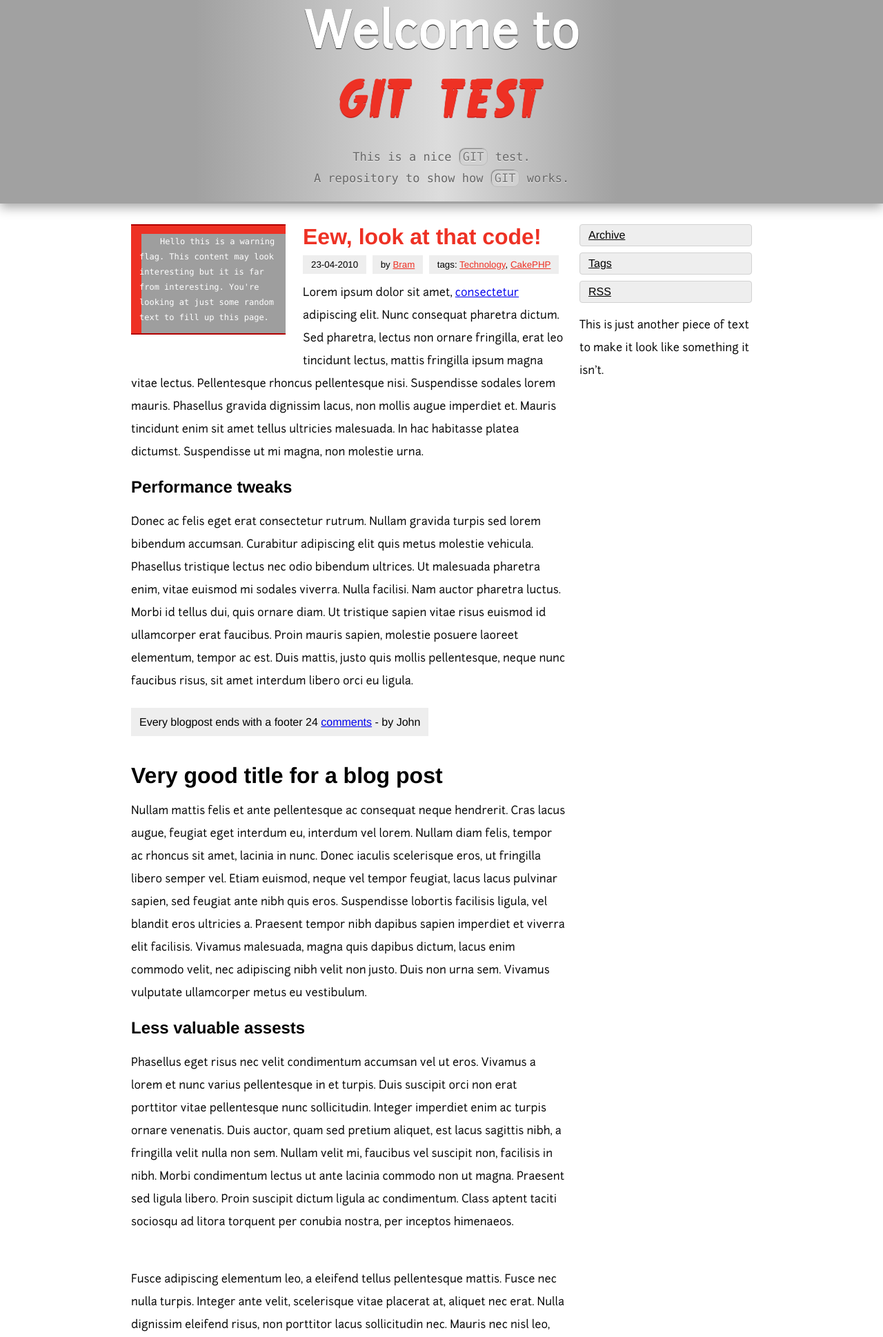
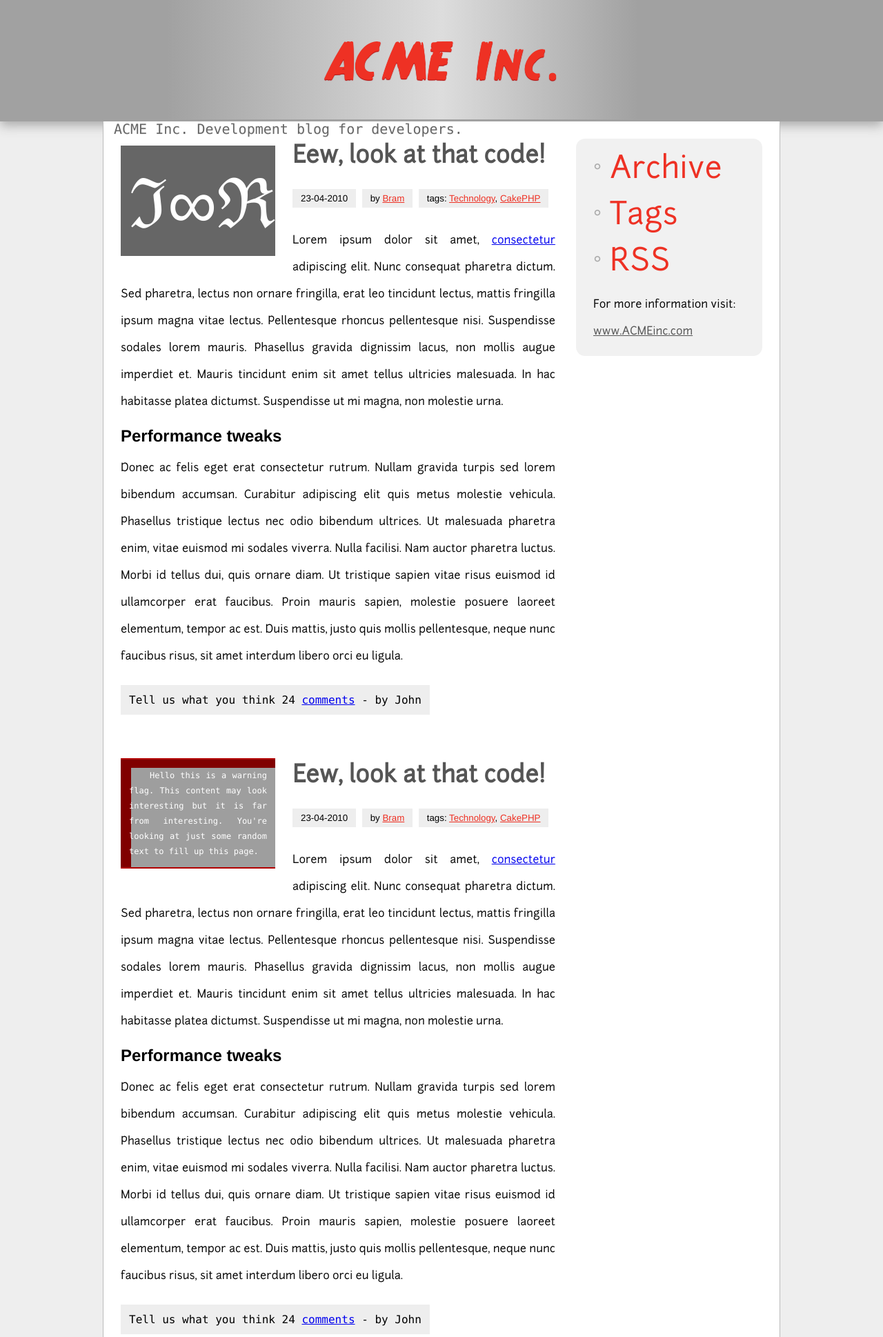
Before and after one commit to Adaneco/gittest, a PHP site: page / in a window 1280 px wide. Shown: the top 1938 px of the page at 69% size. Run offline with PHP 8.4, Linux system fonts and the light colour scheme; grey boxes are pictures that could not be loaded.

Commit message:
Some CSS testing.

```diff
--- a/css.css
+++ b/css.css
@@ -1,29 +1,37 @@
 @import url(fonts/fonts.css);
-body {font-family:Helvetica, sans-serif;margin:0;}
-	p {line-height:33px;font-family:junctionregularRegular;}
-	.wrap {width:900px;margin:0 auto;}
-		.bigtext {background:#a1a1a1;margin:0 0 30px 0;border-bottom:3px solid #a1a1a1;text-align:center;-webkit-box-shadow:0px 6px 15px #aaa;}
-			.bigtext_wrap {width:650px;margin:0 auto;padding:0 100px;}
+body {background:#eee;font-family:Helvetica, sans-serif;margin:0;}
+	p {line-height:39px;font-family:junctionregularRegular;text-align:justify;}
+	.wrap {width:930px;margin:0 auto;background:#fff;padding:25px;border-left:1px solid #bbb;border-right:1px solid #bbb;}
+		.wrap:after {content:".";display:block;height:0;clear:both;visibility:hidden;}
+		.bigtext {background:#a1a1a1;border-bottom:3px solid #a1a1a1;text-align:center;-webkit-box-shadow:0px 6px 15px #aaa;}
+			.bigtext_wrap {width:950px;height:140px;margin:0 auto;padding:30px 0 3px 0;}
 			.bigtext_wrap {background:-webkit-gradient(linear,right top,left top,color-stop(0.2, rgb(161,161,161)),color-stop(0.5, rgb(221,221,221)),color-stop(0.92, rgb(161,161,161)));}
-			.bigtext h1 {font-family:junctionregularRegular;font-size:70px;margin:0 0 12px 0;text-shadow:0px 1px 1px #000;color:#fff;line-height:100px;}
-				.bigtext h1 span {font: 100px TrueCrimesRegular, Georgia, sans-serif;letter-spacing:0;color:#ee3124;text-shadow:0px 1px 1px #b30000;}
-			.bigtext p {font-family:Monaco, junctionregularRegular, Sans-serif;font-size:17px;line-height:31px;text-shadow:0px 1px 1px #eee;color:#666;margin:0;}
+			.bigtext h1 {font-family:junctionregularRegular;font-size:50px;margin:0 0 12px 0;text-shadow:0px 1px 1px #000;color:#666;line-height:0px;}
+				.bigtext h1 span {font:80px TrueCrimesRegular, Georgia, sans-serif;letter-spacing:0;color:#ee3124;text-shadow:0px 1px 1px #b30000;}
+			.bigtext p {font-family:Monaco, junctionregularRegular, Sans-serif;font-size:20px;line-height:56px;text-shadow:0px 1px 1px #eee;color:#666;}
 			.bigtext a:link, .bigtext a:visited {color:#777;text-shadow:0px 1px 1px #fff;text-decoration:none;background:#d1d1d1;padding:2px 5px;-webkit-border-radius:9px;-webkit-box-shadow:inset 1px 1px 0px #888;border:1px solid #bbb;}
 				.bigtext a:hover {color:#444;border:1px solid #aaa;}
 		.left {float:left;width:630px;}
-			.post {margin:0 0 50px 0;}
-				.post .post_title {color:#ee3124;text-decoration:none;margin:0;}
+			.post {margin:0 0 75px 0;}
+				.post .post_title {color:#555;text-decoration:none;margin:0;font-family:junctionregularRegular;font-size:17px;line-height:50px;}
 					.post h1 {margin:0 0 12px 0;}
+					.post h2 {margin:16px 0 -3px 0;}
 				.post .post_date {background:#eee;display:inline;padding:6px 12px;margin:0 4px 0 0;}
 				.post .post_by {background:#eee;display:inline;padding:6px 12px;margin:0 4px 0 0;}
 					.post .post_by {background:#eee;display:inline;padding:6px 12px;}
 						.post .post_by a:link, .post .post_by a:visited {color:#ee3124;}
 				.post .post_tags {background:#eee;display:inline;padding:6px 12px;}
 					.post .post_tags a:link, .post .post_tags a:visited {color:#ee3124;}
-				.post .post_footer {background:#eee;display:inline;padding:12px;}
-			.flag {float:left;border-top:2px solid #b30000;border-bottom:2px solid #b30000;width:200px;padding:12px;font-family:Monaco;line-height:22px;text-indent:30px;background:#ee3124 url(img/icons/exclamation.png) no-repeat 15px 12px;color:#fff;font-size:12px;margin:0 25px 25px 0;}
-		.right {float:right;width:250px;}
+				.post .post_footer {background:#eee;display:inline;padding:12px;font-family:Monaco;}
+			.flag {float:left;border-top:2px solid #b30000;border-bottom:2px solid #b30000;width:200px;padding:12px;font-family:Monaco;line-height:22px;text-indent:30px;background:maroon url(img/icons/exclamation.png) no-repeat 15px 12px;color:#fff;font-size:12px;margin:0 25px 15px 0;text-align:justify;}
+			.symbol {float:left;width:200px;padding:12px;font-size:100px;margin:10px 25px 8px 0;text-align:center;color:#fff;background:#666;}
+		.right {float:right;width:220px;background:#f1f1f1;padding:20px 25px 0 25px;-webkit-border-radius:13px;}
 			.sidebar {}
-				.sidebar a:link, .sidebar a:visited {color:#000;}
 				.sidebar ul {margin:0;list-style-type:none;padding:0;}
-					.sidebar ul li {margin:0 0 9px 0;background:#eee;padding:6px 12px;-webkit-border-radius:4px;border:1px solid #d1d1d1;}
+					.sidebar ul li {margin:0 0 18px 0;padding:0;}
+						.sidebar a:link, .sidebar a:visited {color:#555;}
+						.sidebar ul li span {font-size:30px;color:#aaa;height:21px;}
+						.sidebar ul li a:link, .sidebar ul li a:visited {font-family:junctionregularRegular;font-size:44px;color:#ee3124;text-decoration:none;text-shadow:0px 1px 1px #eee;padding:0 0 0 12px;}
+							.sidebar ul li a:hover {color:#555;}
+	.footer {background:#666;border-top:1px solid #444;}
+		.footer_wrap {margin:0 auto;width:900px;padding:25px;min-height:100px;}
--- a/index.php
+++ b/index.php
@@ -8,13 +8,29 @@
 	<body>
 		<div class="bigtext">
 			<div class="bigtext_wrap">
-				<h1>Welcome to <br /><span>git test</span></h1>
-				<p>This is a nice <a href="#" title="Go to the GIT website">GIT</a> test.<br /> A repository to show how <a href="#" title="Go to the GIT website">GIT</a> works.</p>
+				<h1><span>ACME Inc.</span></h1>
+				<p>ACME Inc. Development blog for developers.</p>
 				<br />
 			</div>
 		</div>
 		<div class="wrap">
 			<div class="left">
+				<div class="post">
+					<div class="symbol">
+						&image;&infin;&real;
+					</div>
+					<a href="#" title="Blog post title" class="post_title"><h1>Eew, look at that code!</h1></a>
+					<small class="post_date">23-04-2010</small>
+					<small class="post_by">by <a href="#">Bram</a></small>
+					<small class="post_tags">tags: <a href="#">Technology</a>, <a href="#">CakePHP</a></small>
+					<p>Lorem ipsum dolor sit amet, <a href="#">consectetur</a> adipiscing elit. Nunc consequat pharetra dictum. Sed pharetra, lectus non ornare fringilla, erat leo tincidunt lectus, mattis fringilla ipsum magna vitae lectus. Pellentesque rhoncus pellentesque nisi. Suspendisse sodales lorem mauris. Phasellus gravida dignissim lacus, non mollis augue imperdiet et. Mauris tincidunt enim sit amet tellus ultricies malesuada. In hac habitasse platea dictumst. Suspendisse ut mi magna, non molestie urna.</p>
+					<h2>Performance tweaks</h2>
+					<p>Donec ac felis eget erat consectetur rutrum. Nullam gravida turpis sed lorem bibendum accumsan. Curabitur adipiscing elit quis metus molestie vehicula. Phasellus tristique lectus nec odio bibendum ultrices. Ut malesuada pharetra enim, vitae euismod mi sodales viverra. Nulla facilisi. Nam auctor pharetra luctus. Morbi id tellus dui, quis ornare diam. Ut tristique sapien vitae risus euismod id ullamcorper erat faucibus. Proin mauris sapien, molestie posuere laoreet elementum, tempor ac est. Duis mattis, justo quis mollis pellentesque, neque nunc faucibus risus, sit amet interdum libero orci eu ligula.</p>
+					<br />
+					<div class="post_footer">
+						Tell us what you think</small> 24 <a href="#" title="go to comments">comments</a> - by John
+					</div>
+				</div>
 				<div class="post">
 					<div class="flag">
 						Hello this is a warning flag. This content may look interesting but it is far from interesting. You're looking at just some random text to fill up this page.
@@ -28,31 +44,37 @@
 					<p>Donec ac felis eget erat consectetur rutrum. Nullam gravida turpis sed lorem bibendum accumsan. Curabitur adipiscing elit quis metus molestie vehicula. Phasellus tristique lectus nec odio bibendum ultrices. Ut malesuada pharetra enim, vitae euismod mi sodales viverra. Nulla facilisi. Nam auctor pharetra luctus. Morbi id tellus dui, quis ornare diam. Ut tristique sapien vitae risus euismod id ullamcorper erat faucibus. Proin mauris sapien, molestie posuere laoreet elementum, tempor ac est. Duis mattis, justo quis mollis pellentesque, neque nunc faucibus risus, sit amet interdum libero orci eu ligula.</p>
 					<br />
 					<div class="post_footer">
-						Every blogpost ends with a footer</small> 24 <a href="#" title="go to comments">comments</a> - by John
+						Tell us what you think</small> 24 <a href="#" title="go to comments">comments</a> - by John
 					</div>
 				</div>
 				<div class="post">
-					<h1>Very good title for a blog post</h1>
+					<a href="#" title="Blog post title" class="post_title"><h1>We have launched a new API for every developer out there!</h1></a>
+					<br />
+					<small class="post_date">23-04-2010</small>
+					<small class="post_by">by <a href="#">Bram</a></small>
+					<small class="post_tags">tags: <a href="#">Technology</a>, <a href="#">CakePHP</a></small>
+					<br /><br />
 					<p>Nullam mattis felis et ante pellentesque ac consequat neque hendrerit. Cras lacus augue, feugiat eget interdum eu, interdum vel lorem. Nullam diam felis, tempor ac rhoncus sit amet, lacinia in nunc. Donec iaculis scelerisque eros, ut fringilla libero semper vel. Etiam euismod, neque vel tempor feugiat, lacus lacus pulvinar sapien, sed feugiat ante nibh quis eros. Suspendisse lobortis facilisis ligula, vel blandit eros ultricies a. Praesent tempor nibh dapibus sapien imperdiet et viverra elit facilisis. Vivamus malesuada, magna quis dapibus dictum, lacus enim commodo velit, nec adipiscing nibh velit non justo. Duis non urna sem. Vivamus vulputate ullamcorper metus eu vestibulum.</p>
 					<h2>Less valuable assests</h2>
 					<p>Phasellus eget risus nec velit condimentum accumsan vel ut eros. Vivamus a lorem et nunc varius pellentesque in et turpis. Duis suscipit orci non erat porttitor vitae pellentesque nunc sollicitudin. Integer imperdiet enim ac turpis ornare venenatis. Duis auctor, quam sed pretium aliquet, est lacus sagittis nibh, a fringilla velit nulla non sem. Nullam velit mi, faucibus vel suscipit non, facilisis in nibh. Morbi condimentum lectus ut ante lacinia commodo non ut magna. Praesent sed ligula libero. Proin suscipit dictum ligula ac condimentum. Class aptent taciti sociosqu ad litora torquent per conubia nostra, per inceptos himenaeos.</p>
+					<p>Fusce adipiscing elementum leo, a eleifend tellus pellentesque mattis. Fusce nec nulla turpis. Integer ante velit, scelerisque vitae placerat at, aliquet nec erat. Nulla dignissim eleifend risus, non porttitor lacus sollicitudin nec. Mauris nec nisl leo, porta interdum diam. Cum sociis natoque penatibus et magnis dis parturient montes, nascetur ridiculus mus. Mauris eleifend vehicula venenatis. Pellentesque vitae sapien in diam pharetra cursus. Fusce nec metus dolor, a sodales elit. Integer convallis egestas dui, non varius metus ultricies eget. Ut ac odio et dui porta egestas sit amet id sapien. Morbi ultrices, magna eu porta tincidunt, ipsum arcu viverra magna, egestas dignissim est magna non nunc. Ut ultricies magna sit amet ipsum interdum in interdum massa fringilla. Praesent viverra mi eu sapien posuere et accumsan diam pharetra. Nam fermentum lobortis suscipit. Duis nibh ligula, sodales sed ultricies sit amet, cursus id neque.</p>
+					<p>Mauris libero lacus, fringilla quis vehicula quis, egestas ultricies lacus. Quisque faucibus lectus nec nunc molestie mattis. Phasellus eget quam enim. Sed sapien elit, semper vel pulvinar sed, sodales ac erat. In porta, tortor sit amet tempor congue, purus turpis eleifend quam, rutrum mollis magna nisi non velit. In quis ligula ante, sit amet laoreet libero. Curabitur a erat non metus sollicitudin convallis quis ut elit. Suspendisse quis nisl orci, non sagittis enim. Duis leo nibh, viverra non ullamcorper ullamcorper, sollicitudin eu mi. Praesent erat felis, lobortis eu laoreet nec, laoreet quis augue. Curabitur a nisl vitae arcu euismod pellentesque. Vivamus eleifend, urna faucibus condimentum ultricies, odio enim bibendum turpis, et imperdiet dui nibh nec est. Donec eget arcu diam, ut ultricies lacus. Nullam fermentum orci eget enim varius eu ornare tortor molestie. Maecenas vitae risus nibh. Morbi semper ligula ornare odio mollis a commodo felis elementum.</p>
+					<p>Suspendisse et turpis ligula. Maecenas consectetur augue leo, eget adipiscing ipsum. Phasellus placerat est non risus elementum euismod. Aenean non tortor vel metus rhoncus ornare. Sed orci velit, dignissim id euismod vitae, dignissim et turpis. Aenean sed leo magna. Sed id erat sed ligula lobortis fermentum. Integer posuere, mi a lacinia hendrerit, enim lorem placerat nibh, non blandit lacus sapien vel leo. Pellentesque quis odio erat. Lorem ipsum dolor sit amet, consectetur adipiscing elit.</p>
 				</div>
-				<p>Fusce adipiscing elementum leo, a eleifend tellus pellentesque mattis. Fusce nec nulla turpis. Integer ante velit, scelerisque vitae placerat at, aliquet nec erat. Nulla dignissim eleifend risus, non porttitor lacus sollicitudin nec. Mauris nec nisl leo, porta interdum diam. Cum sociis natoque penatibus et magnis dis parturient montes, nascetur ridiculus mus. Mauris eleifend vehicula venenatis. Pellentesque vitae sapien in diam pharetra cursus. Fusce nec metus dolor, a sodales elit. Integer convallis egestas dui, non varius metus ultricies eget. Ut ac odio et dui porta egestas sit amet id sapien. Morbi ultrices, magna eu porta tincidunt, ipsum arcu viverra magna, egestas dignissim est magna non nunc. Ut ultricies magna sit amet ipsum interdum in interdum massa fringilla. Praesent viverra mi eu sapien posuere et accumsan diam pharetra. Nam fermentum lobortis suscipit. Duis nibh ligula, sodales sed ultricies sit amet, cursus id neque.</p>
-
-				<p>Mauris libero lacus, fringilla quis vehicula quis, egestas ultricies lacus. Quisque faucibus lectus nec nunc molestie mattis. Phasellus eget quam enim. Sed sapien elit, semper vel pulvinar sed, sodales ac erat. In porta, tortor sit amet tempor congue, purus turpis eleifend quam, rutrum mollis magna nisi non velit. In quis ligula ante, sit amet laoreet libero. Curabitur a erat non metus sollicitudin convallis quis ut elit. Suspendisse quis nisl orci, non sagittis enim. Duis leo nibh, viverra non ullamcorper ullamcorper, sollicitudin eu mi. Praesent erat felis, lobortis eu laoreet nec, laoreet quis augue. Curabitur a nisl vitae arcu euismod pellentesque. Vivamus eleifend, urna faucibus condimentum ultricies, odio enim bibendum turpis, et imperdiet dui nibh nec est. Donec eget arcu diam, ut ultricies lacus. Nullam fermentum orci eget enim varius eu ornare tortor molestie. Maecenas vitae risus nibh. Morbi semper ligula ornare odio mollis a commodo felis elementum.</p>
-
-				<p>Suspendisse et turpis ligula. Maecenas consectetur augue leo, eget adipiscing ipsum. Phasellus placerat est non risus elementum euismod. Aenean non tortor vel metus rhoncus ornare. Sed orci velit, dignissim id euismod vitae, dignissim et turpis. Aenean sed leo magna. Sed id erat sed ligula lobortis fermentum. Integer posuere, mi a lacinia hendrerit, enim lorem placerat nibh, non blandit lacus sapien vel leo. Pellentesque quis odio erat. Lorem ipsum dolor sit amet, consectetur adipiscing elit.</p>
 			</div>
 			<div class="right">
 				<div class="sidebar">
 					<ul>
-						<li><a href="#">Archive</a></li>
-						<li><a href="#">Tags</a></li>
-						<li><a href="#">RSS</a></li>
+						<li><span>&deg;</span><a href="#">Archive</a></li>
+						<li><span>&deg;</span><a href="#">Tags</a></li>
+						<li><span>&deg;</span><a href="#">RSS</a></li>
 					</ul>
-					<p>This is just another piece of text to make it look like something it isn't.</p>
+					<p>For more information visit: <br /> <a href="#" title="Visit our website">www.ACMEinc.com</a></p>
 				</div>
 			</div>
 		</div>
+		<div class="footer">
+			<div class="footer_wrap"></div>
+		</div>
 	</body>
 </html>
```
